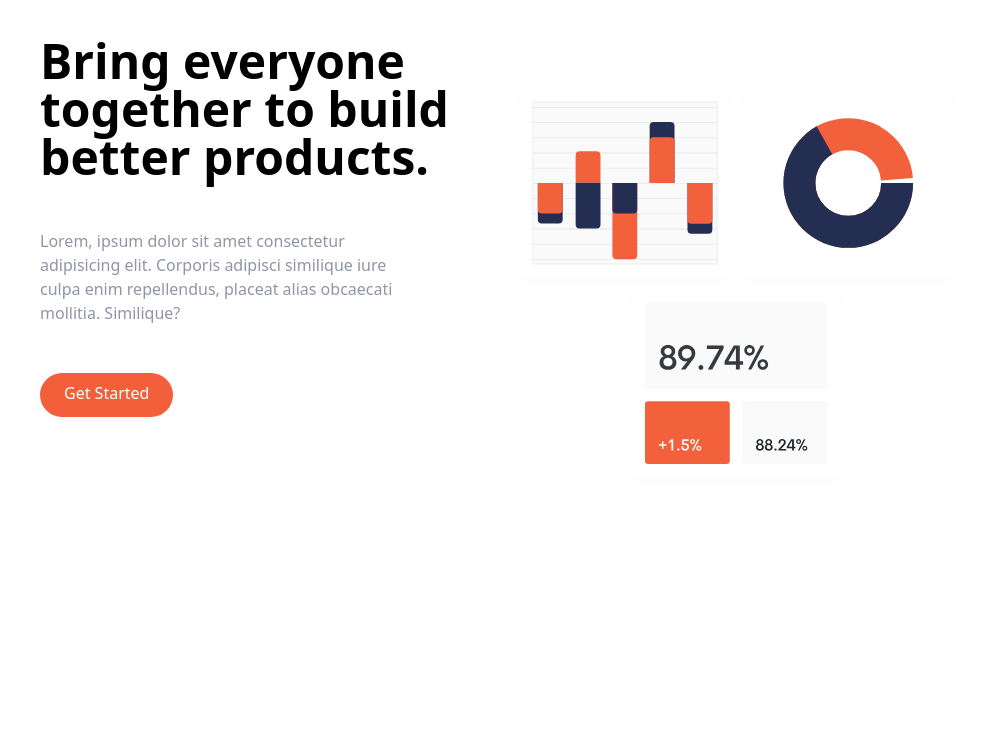
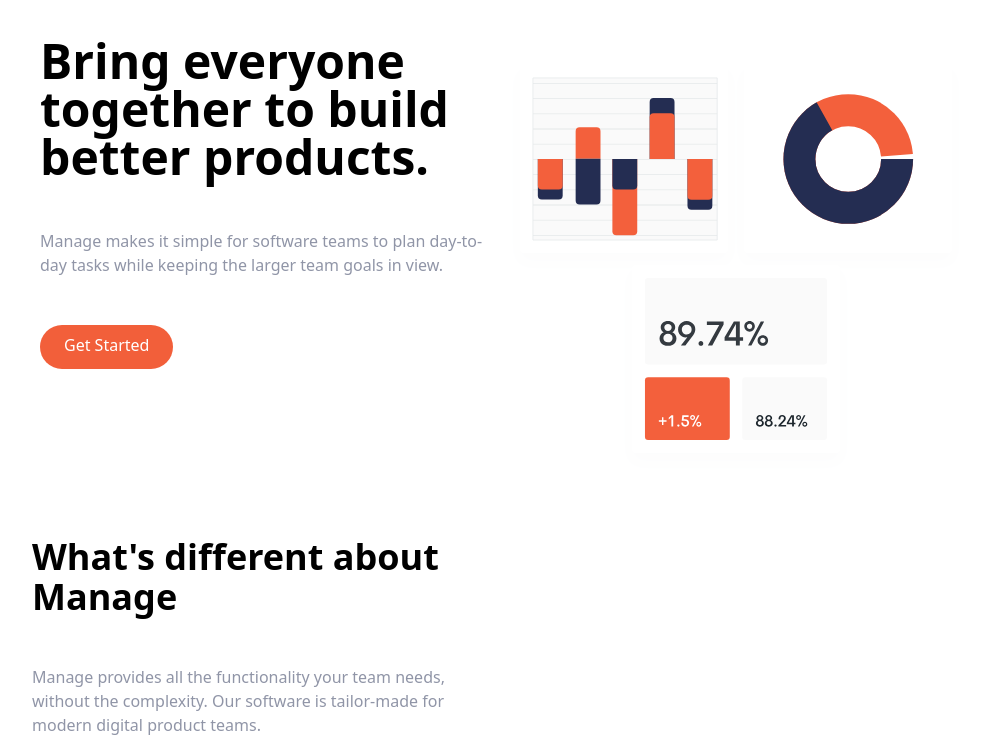
Before and after one commit to skmajumder/tailwind-landing-page, a website: page index.html in a window 1280 px wide. Shown: the part 95-832 px from the top of the page, without its empty margins (136-1135 px from the left). Before the commit the page ends 800 px from the top, so only its background shows below. Drawn offline with Linux system fonts and the light colour scheme.

Commit message:
Feature section

```diff
--- a/index.html
+++ b/index.html
@@ -40,9 +40,8 @@
             <div class="flex flex-col mb-32 space-y-12 md:w-1/2">
                 <h1 class="max-w-md text-4xl font-bold text-center md:text-5xl md:text-left">Bring everyone together to
                     build better products. </h1>
-                <p class="max-w-sm text-center text-darkGrayishBlue md:text-left">Lorem, ipsum dolor sit amet
-                    consectetur adipisicing elit. Corporis adipisci similique iure culpa enim
-                    repellendus, placeat alias obcaecati mollitia. Similique?</p>
+                <p class="max-w-md text-center text-darkGrayishBlue md:text-left">Manage makes it simple for software
+                    teams to plan day-to-day tasks while keeping the larger team goals in view.</p>
                 <div class="flex justify-center md:justify-start">
                     <a href="#"
                         class="p-3 px-6 pt-2 text-white bg-brightRed rounded-full align-baseline transition ease-in-out delay-150 hover:bg-brightRedLight">Get
@@ -55,6 +54,22 @@
             </div>
         </div>
     </section>
+
+    <!-- Feature -->
+    <section id="features">
+        <div class="container flex flex-col px-4 mx-auto mt-10 space-y-12 md:space-y-0 md:flex-row">
+            <div class="flex flex-col space-y-12 md:w-1/2">
+                <h2 class="max-w-md text-4xl font-bold text-center md:text-left">What's different about Manage</h2>
+                <p class="max-w-md text-center text-darkGrayishBlue md:text-left">Manage provides all the functionality
+                    your team needs, without the complexity. Our software is
+                    tailor-made for modern digital product teams.</p>
+            </div>
+            <div class="flex flex-col space-y-8 md:w-1/2">
+
+            </div>
+        </div>
+    </section>
+
 </body>
 
 </html>
```
Also changed, not shown: css/main.css.
